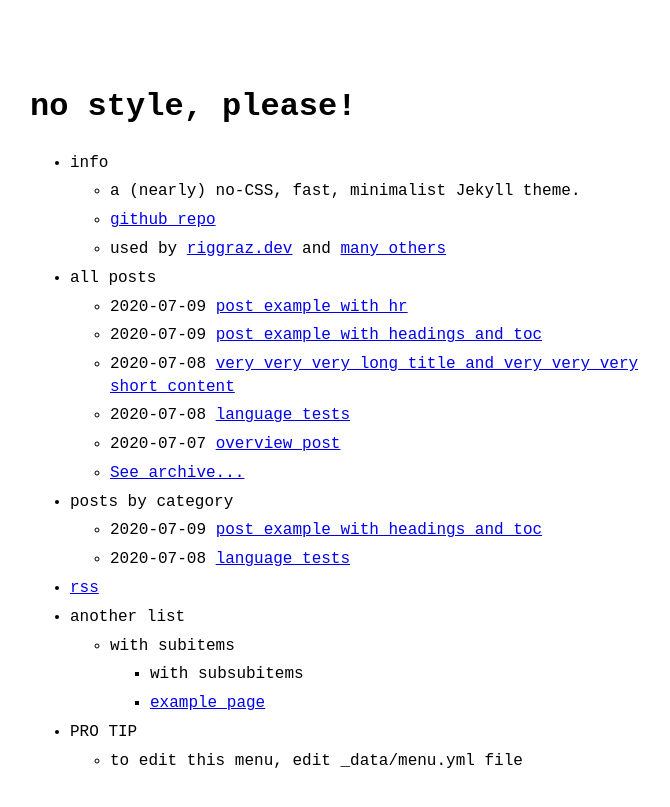
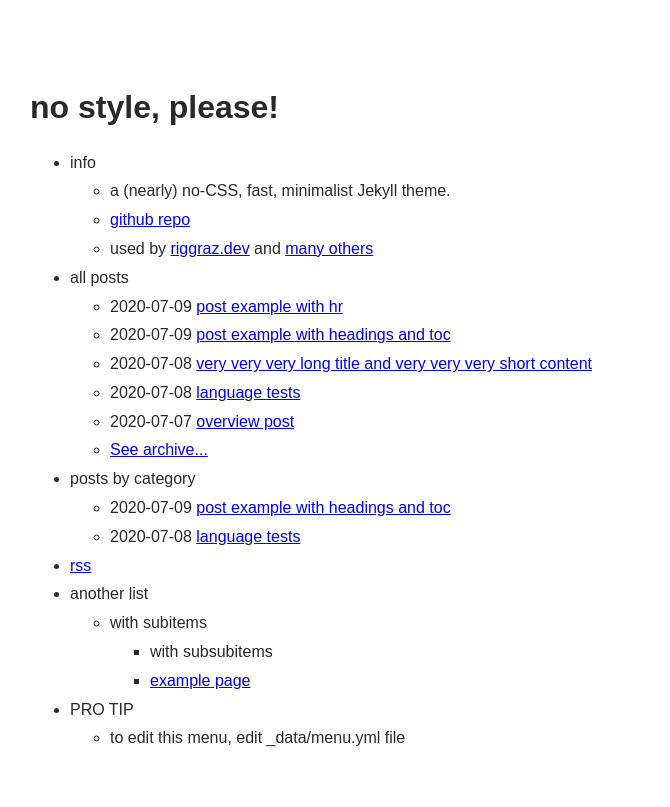
Before and after one commit to stanislavmg/stanislavmg.github.io, a Jekyll site: the page built from index.md, in a window 1280 px wide. Shown: the top 807 px of the page, without its empty margins (290-960 px from the left). Built offline with Jekyll 4.4.1, drawn with Linux system fonts in a browser that asks for light colours.

```diff
--- a/_sass/no-style-please.scss
+++ b/_sass/no-style-please.scss
@@ -24,8 +24,8 @@
 html { height: 100%; }
 
 body {
-  color: black;
-  font-family: monospace;
+  color: rgb(42, 41, 41);
+  font-family: sans-serif;
   font-size: 16px;
   line-height: 1.4;
   margin: 0;
```
